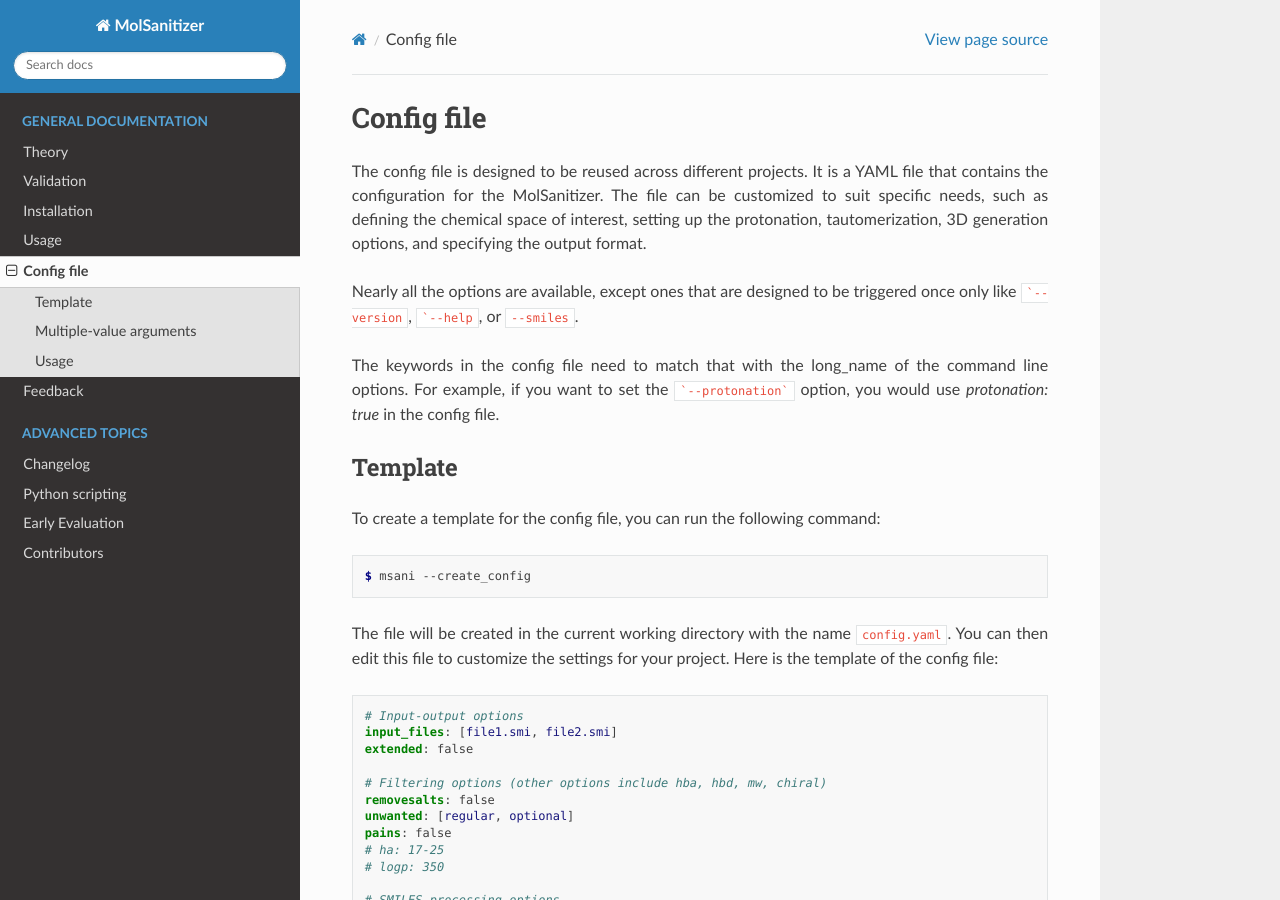
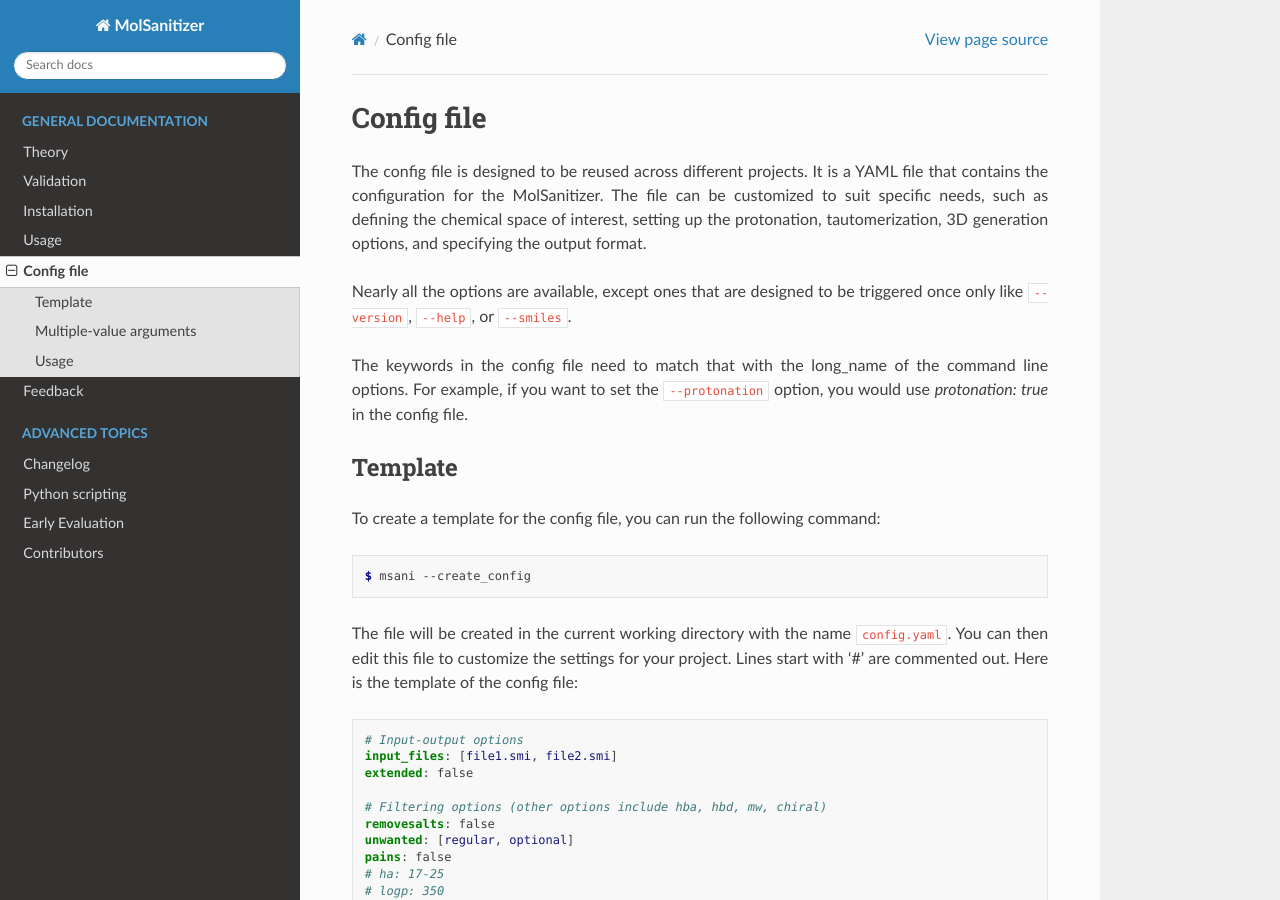
Before and after one commit to phonglam3103/msani-readthedocs, a Sphinx documentation site: the page built from docs/source/config.rst, in a window 1280 px wide and 900 px high. Built offline with Sphinx 7.4.7 and the Read the Docs theme 3.1.0, drawn with Linux system fonts in a browser that asks for light colours; formulas are drawn with MathJax 3.

Commit message:
Update instructions

````diff
--- a/docs/source/config.rst
+++ b/docs/source/config.rst
@@ -5,10 +5,10 @@
 The config file is designed to be reused across different projects. It is a YAML file that contains the configuration for the MolSanitizer. The file can be customized to suit specific needs, such as defining the chemical space of interest, setting up the protonation, tautomerization, 3D generation options, and specifying the output format.
 
 
-Nearly all the options are available, except ones that are designed to be triggered once only like ```--version``, ```--help``, or ``--smiles``.
+Nearly all the options are available, except ones that are designed to be triggered once only like ``--version``, ``--help``, or ``--smiles``.
 
 
-The keywords in the config file need to match that with the long_name of the command line options. For example, if you want to set the ```--protonation``` option, you would use `protonation: true` in the config file.
+The keywords in the config file need to match that with the long_name of the command line options. For example, if you want to set the ``--protonation`` option, you would use `protonation: true` in the config file.
 
 Template
 ~~~~~~~~~~
@@ -19,7 +19,7 @@
 
     $ msani --create_config
 
-The file will be created in the current working directory with the name ``config.yaml``. You can then edit this file to customize the settings for your project. Here is the template of the config file:
+The file will be created in the current working directory with the name ``config.yaml``. You can then edit this file to customize the settings for your project. Lines start with '#' are commented out. Here is the template of the config file:
 
 .. code-block:: yaml
 
````
